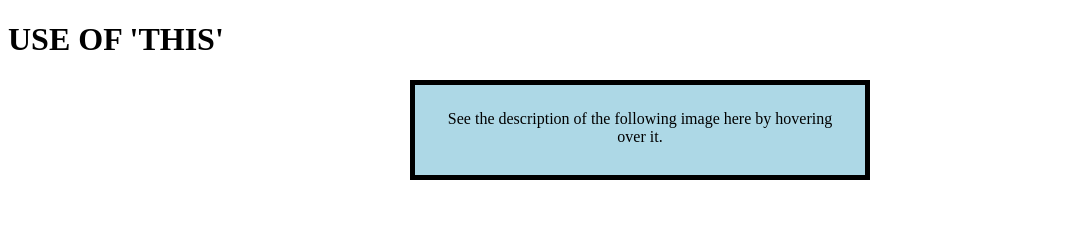
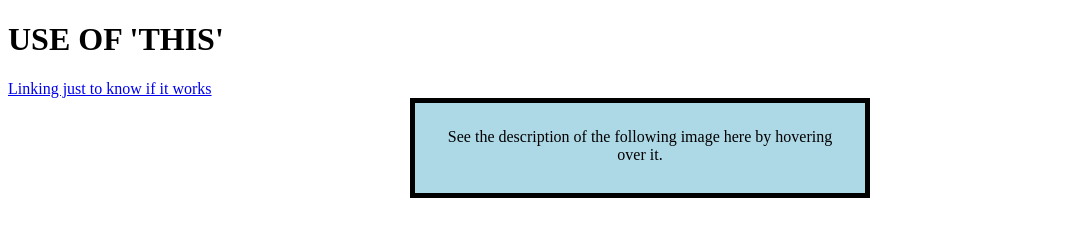
Before and after one commit to devanshi345/JsBasic, a plain HTML site: page index.html in a window 1280 px wide. Shown: the top 247 px of the page, without its empty margins (0-1072 px from the left). Drawn offline with Linux system fonts and the light colour scheme.

Commit message:
Update index.html

```diff
--- a/index.html
+++ b/index.html
@@ -29,6 +29,7 @@
 </head>
 	<body>
 		<h1>USE OF 'THIS'</h1>
+		<a href="jsbasic.html">Linking just to know if it works</a>
 		<p id="pickme">See the description of the following image here by hovering over it.</p>
 		<img src="img/1.webp" alt="Image of Sun" onmouseover="fun(this)" onmouseout="document.getElementById('pickme').innerHTML='See the description of the following image here by hovering over it.';">
 		<img src="img/2.webp" alt="Image of Pahadi" onmouseover="fun(this)" onmouseout="document.getElementById('pickme').innerHTML='See the description of the following image here by hovering over it.';">
```
